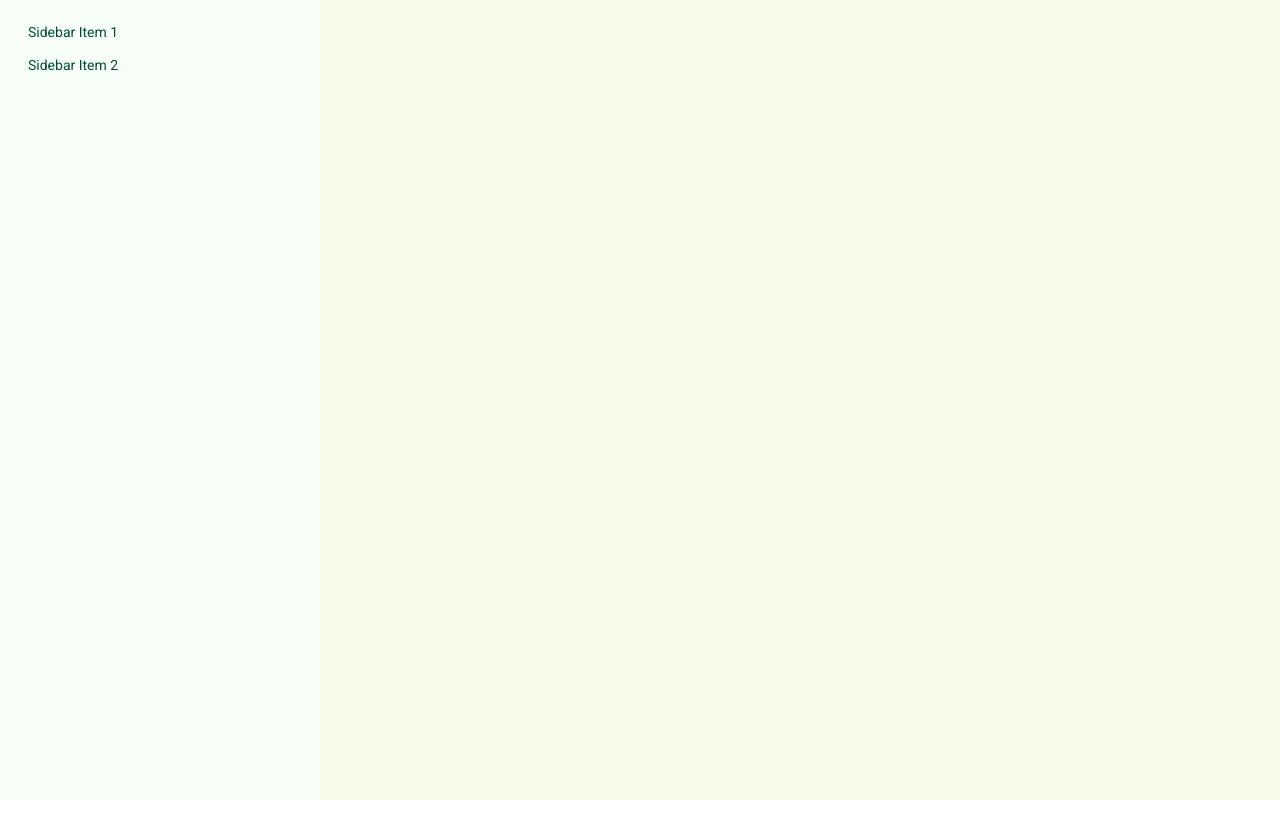
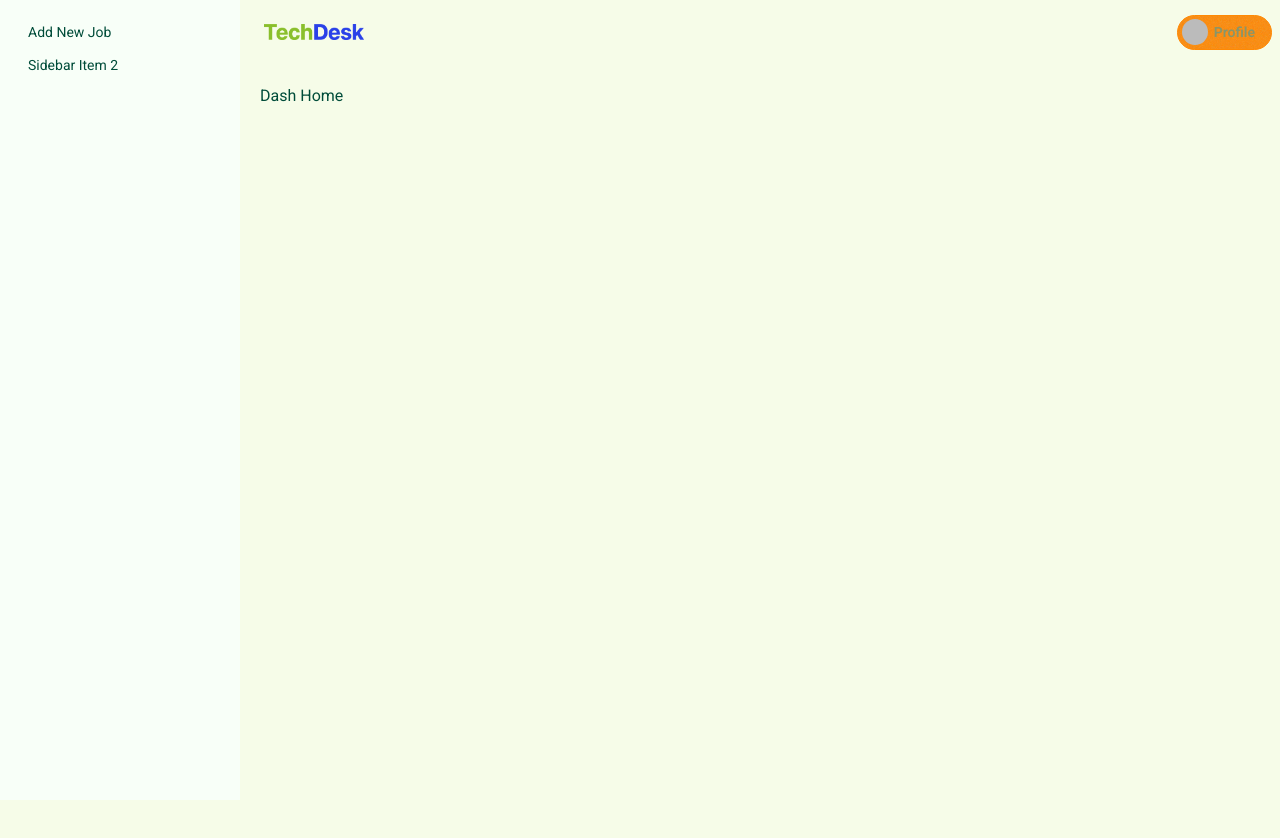
Before and after one commit to Taukir30/ta_ph_a10_techdesk_clientside, a React (Vite) app: page /dashboard in a window 1280 px wide. Shown: the top 838 px of the page. Before the commit the page ends 800 px from the top, so only its background shows below. Built offline with nearby package versions, Linux system fonts and the light colour scheme; no server answers; sample sign-in values are in the browser's storage.

Commit message:
dashboard layout added

```diff
--- a/src/components/Loading/Loading.jsx
+++ b/src/components/Loading/Loading.jsx
@@ -2,7 +2,7 @@ import React from 'react';
 
 const Loading = () => {
     return (
-        <div className='bg-base-300 w-10 mx-auto my-40'>
+        <div className='bg-base-300 w-10 min-h-screen mx-auto my-40'>
             <span className="loading loading-spinner loading-xl"></span>
         </div>
     );
--- a/src/components/Navbar/Navbar.jsx
+++ b/src/components/Navbar/Navbar.jsx
@@ -22,7 +22,7 @@ const Navbar = () => {
     const navItems = <>
         <li><NavLink to='/'>Home</NavLink></li>
         <li><NavLink to='/alljobs'>All Jobs</NavLink></li>
-        <li><NavLink to='/addjob'>Add a Job</NavLink></li>
+        <li><NavLink to='/dashboard/addjob'>Add a Job</NavLink></li>
         <li><NavLink to='/myjobs'>My Jobs</NavLink></li>
         <li><NavLink to='/acceptedjobs'>My Accepted Jobs</NavLink></li>
     </>
--- a/src/layouts/DashboardLayout.jsx
+++ b/src/layouts/DashboardLayout.jsx
@@ -1,22 +1,75 @@
-import React from 'react';
+import React, { use } from 'react';
+import { Link, NavLink, Outlet } from 'react-router';
+import { AuthContext } from '../provider/AuthContext';
+import Loading from '../components/Loading/Loading';
+import navLogo from '../assets/techdesk_logo2.png'
 
 const DashboardLayout = () => {
+
+    const { user, logOut, loading } = use(AuthContext);
+    // console.log(user);
+
+    const handleLogOut = () => {
+        logOut();
+        // toast('Log Out Successful !')
+    }
+
+    if (loading) {
+        return <Loading></Loading>
+    }
+
     return (
         <div>
             <div className="drawer lg:drawer-open">
                 <input id="my-drawer-3" type="checkbox" className="drawer-toggle" />
                 <div className="drawer-content flex flex-col items-center justify-center">
+
                     {/* Page content here */}
-                    <label htmlFor="my-drawer-3" className="btn drawer-button lg:hidden">
+                    <nav className="navbar flex items-center justify-between w-full bg-base-300">
+                        <label htmlFor="my-drawer-3" className="btn drawer-button lg:hidden">
+                            Menu
+                        </label>
+
+                        <div className="px-4">
+                            <Link to='/' className=""><img className='w-20 md:w-25 ' src={navLogo} alt="" /></Link>
+                        </div>
+
+                        {
+                            user ?
+                                <div className="dropdown">
+                                    <div tabIndex={0} role="button" className="btn btn-primary text-secondary shadow-none rounded-4xl h-[35px] pl-1">
+                                        <img src={user?.photoURL} alt="" className='h-[26px] w-[26px] rounded-4xl' />
+                                        {/* <IoIosArrowDown /> */}
+                                        Profile
+                                    </div>
+                                    <ul tabIndex="-1" className="dropdown-content menu bg-base-100 rounded-box z-1 w-27 p-1 shadow-sm">
+                                        <li className='text-center font-bold text-secondary my-2 py-1 border border-primary rounded-4xl'>{user.displayName}</li>
+
+                                        <li><Link to='/dashboard'>Dashboard</Link></li>
+                                        <li>
+                                            <button onClick={handleLogOut} className=''>Log out</button>
+                                        </li>
+                                    </ul>
+                                </div> :
+                                <Link to='/auth/login' className="btn btn-primary text-secondary shadow-none rounded-4xl h-[35px]">Login</Link>
+                        }
+                    </nav>
+
+                    {/* <label htmlFor="my-drawer-3" className="btn drawer-button lg:hidden">
                         Open drawer
-                    </label>
+                    </label> */}
+
+                    <div className='p-5 w-full'>
+                        <Outlet></Outlet>
+                    </div>
+
                 </div>
                 <div className="drawer-side">
                     <label htmlFor="my-drawer-3" aria-label="close sidebar" className="drawer-overlay"></label>
-                    <ul className="menu bg-base-200 min-h-full w-80 p-4">
+                    <ul className="menu bg-base-200 min-h-full w-60 p-4">
                         {/* Sidebar content here */}
-                        <li><a>Sidebar Item 1</a></li>
-                        <li><a>Sidebar Item 2</a></li>
+                        <li><NavLink to='/dashboard/addjob'>Add New Job</NavLink></li>
+                        <li><NavLink>Sidebar Item 2</NavLink></li>
                     </ul>
                 </div>
             </div>
--- a/src/pages/AddJob.jsx
+++ b/src/pages/AddJob.jsx
@@ -48,13 +48,13 @@ const AddJob = () => {
     }
 
     return (
-        <div className='mt-[60px] p-1 md:p-12'>
-            <MyContainer>
-                <h2 className="text-xl sm:text-3xl font-bold text-info mb-8">Add New Job</h2>
+        <div className='w-full'>
+            {/* <MyContainer> */}
+                <h2 className="text-sm sm:text-xl font-bold text-info mb-8">Add New Job</h2>
 
-                <div className="mx-auto bg-white p-5 md:p-12 shadow-sm border border-gray-200 rounded-lg">
+                <div className="mx-auto bg-white p-5 md:p-8 shadow-sm border border-gray-200 rounded-lg">
                     <form onSubmit={handleSubmit}>
-                        <div className="space-y-8">
+                        <div className="space-y-8 text-xs">
                             {/* Job Title */}
                             <div>
                                 <label htmlFor="job-title" className="block text-sm font-semibold text-gray-800 mb-2" >
@@ -155,7 +155,7 @@ const AddJob = () => {
                         </div>
                     </form>
                 </div>
-            </MyContainer>
+            {/* </MyContainer> */}
 
         </div>
     );
--- a/src/pages/dashboard/DashHome.jsx
+++ b/src/pages/dashboard/DashHome.jsx
@@ -2,7 +2,7 @@ import React from 'react';
 
 const DashHome = () => {
     return (
-        <div>
+        <div className=' w-full min-h-screen'>
             Dash Home
         </div>
     );
--- a/src/router/router.jsx
+++ b/src/router/router.jsx
@@ -36,10 +36,10 @@ export const router = createBrowserRouter([
                         </PrivateRoutes>
             },
             {
-                path: 'addjob',
-                element: <PrivateRoutes>
-                            <AddJob></AddJob>
-                        </PrivateRoutes>
+                // path: 'addjob',
+                // element: <PrivateRoutes>
+                //             <AddJob></AddJob>
+                //         </PrivateRoutes>
             },
             {
                 path: 'myjobs',
@@ -77,6 +77,10 @@ export const router = createBrowserRouter([
             {
                 index: true,
                 Component: DashHome
+            },
+            {
+                path: 'addjob',
+                Component: AddJob
             }
         ]
     },
```
